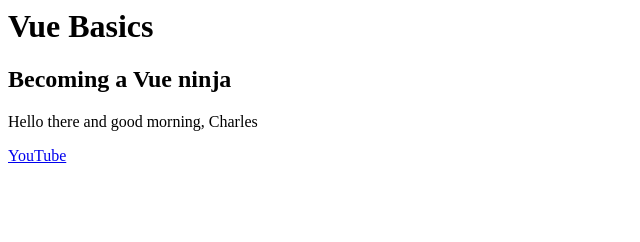
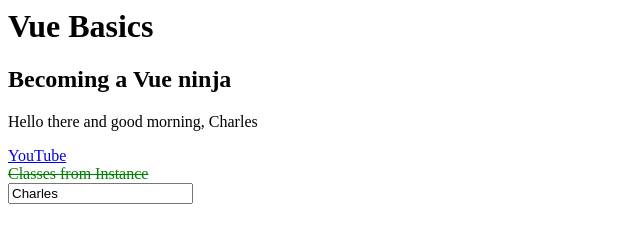
Before and after one commit to cjmcquain/vuejsbasics, a plain HTML site: page index.html in a window 1280 px wide. Shown: the whole page, without its empty margins (0-640 px from the left). Drawn offline with nearby package versions, Linux system fonts and the light colour scheme.

Commit message:
Added input that is binded to name

```diff
--- a/app.js
+++ b/app.js
@@ -3,7 +3,8 @@ new Vue({
   data: {
     title: "Becoming a Vue ninja",
     name: "Charles",
-    url: "http://www.youtube.com"
+    url: "http://www.youtube.com",
+    classes: ["one", "two"]
   },
   methods: {
     greet(time) {
--- a/index.html
+++ b/index.html
@@ -6,6 +6,15 @@
   <meta http-equiv="X-UA-Compatible" content="ie=edge">
   <title>Vue Basics</title>
   <script src="https://cdn.jsdelivr.net/npm/vue/dist/vue.js"></script>
+  <style>
+    .one {
+      color: green;
+    }
+
+    .two {
+      text-decoration: line-through;
+    }
+  </style>
 </head>
 
 <body>
@@ -13,7 +22,9 @@
   <div id="app">
     <h2>{{ title }}</h2>
     <p>{{ greet('morning') }}</p>
-    <a v-bind:href="url">YouTube</a>
+    <a :href="url">YouTube</a>
+    <div :class="classes">Classes from Instance</div>
+    <input type="text" :value="name">
   </div>
 
   <script src="app.js"></script>
```
